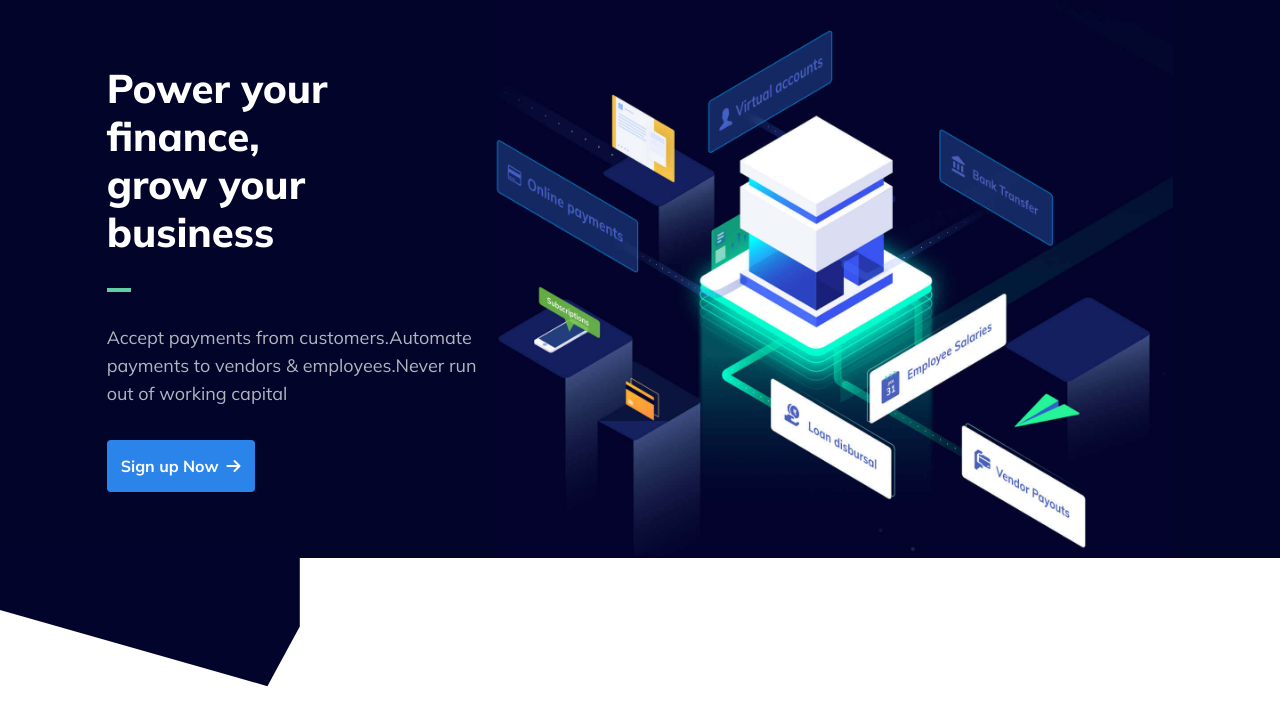
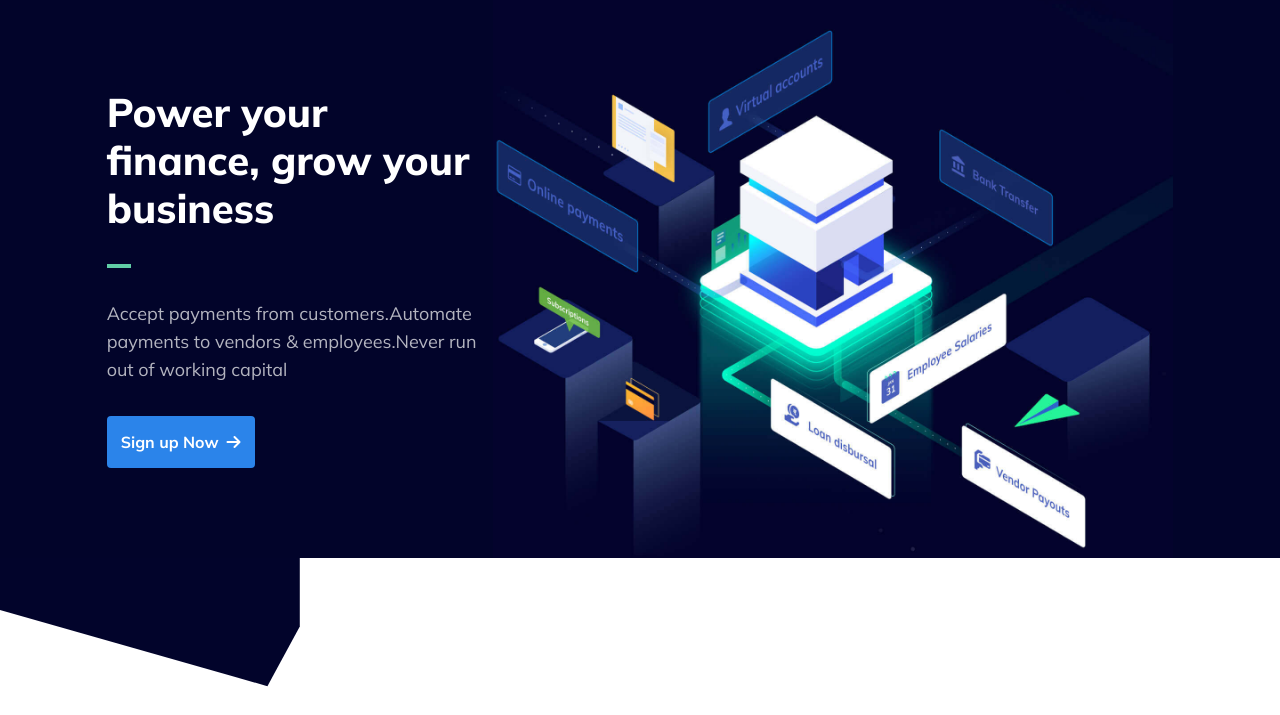
Before and after one commit to harshsahani14/razorpayclone, a website built with Vite: page index.html in a window 1280 px wide. Shown: the part 85-800 px from the top of the page. Built offline with nearby package versions, Linux system fonts and the light colour scheme.

Commit message:
Update index.html

```diff
--- a/index.html
+++ b/index.html
@@ -102,7 +102,7 @@
         <div class="flex w-10/12 flex-col lg:flex-row items-center justify-between mx-auto max-w-[1080px] space-x-3">
             <!-- left part -->
             <div class=" space-y-8 w-[500px]  ">
-            <h1 class="font-mullish font-black text-white text-[40px] leading-[1.2]">Power your finance, <br/>grow your business</h1>
+            <h1 class="font-mullish font-black text-white text-[40px] leading-[1.2]">Power your finance, grow your business </h1>
             <div class="w-6 h-1 bg-greenLight"></div>
             <p class="text-white font-mullish text-[18px] leading-7 opacity-70">Accept payments from customers.Automate payments to vendors & employees.Never run out of working capital</p>
             <button class="bg-lightBlue text-white rounded font-mullish font-bold hover:bg-lightBlue500 py-[14px] px-[14px] flex flex-row gap-x-2 items-center">Sign up Now <i class="fa-solid fa-arrow-right"></i></button>
```
